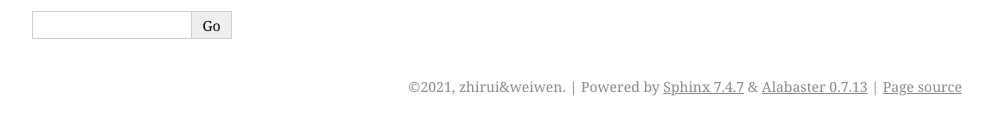
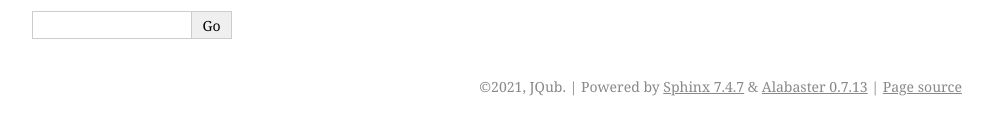
Before and after one commit to JQub/qfnn, a Sphinx documentation site: the page built from doc/source/index.rst, in a window 1280 px wide. Shown: the part 258-393 px from the top of the page, without its empty margins (148-1141 px from the left). Built offline with Sphinx 7.4.7, drawn with Linux system fonts in a browser that asks for light colours; pages that are not in the unit, such as notebooks, are missing from menus.

Commit message:
auto update

```diff
--- a/doc/source/conf.py
+++ b/doc/source/conf.py
@@ -18,8 +18,8 @@
 # -- Project information -----------------------------------------------------
 
 project = 'QFNN'
-copyright = '2021, zhirui&weiwen'
-author = 'zhirui&weiwen'
+copyright = '2021, JQub'
+author = 'Zhirui Hu & Weiwen Jiang'
 
 # The full version, including alpha/beta/rc tags
 release = '0.0.1'
```
Also changed, not shown: 10 other files.
